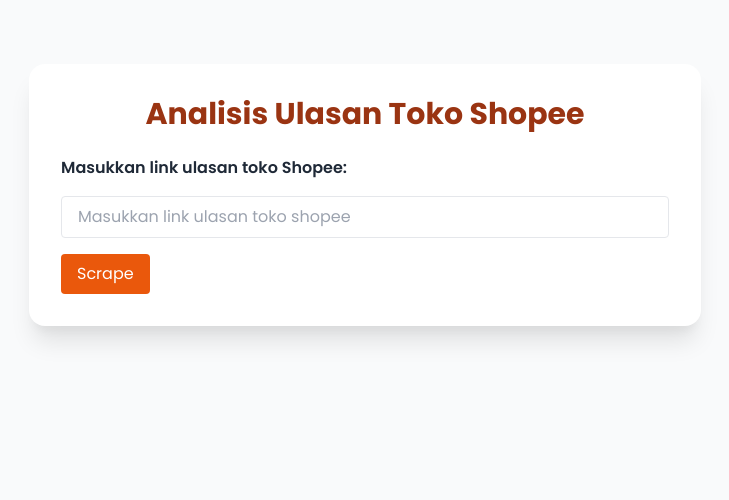
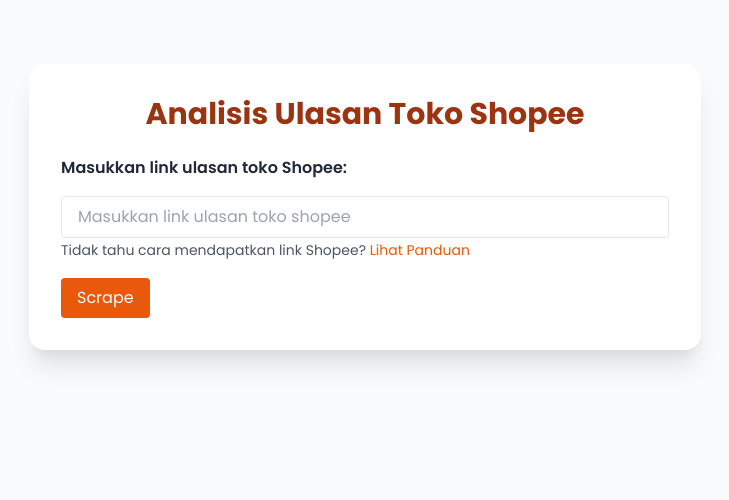
Before and after one commit to aliadwnt/ulasCheck, a Flask app: page / in a window 1280 px wide. Shown: the part 64-564 px from the top of the page, without its empty margins (275-1004 px from the left). Run offline with Flask 3, Linux system fonts and the light colour scheme; parts of the project's set-up code (start-up, migrations or seed data) failed here and were passed over; some libraries are stand-ins or nearby versions.

Commit message:
add tutorial get url

```diff
--- a/app/templates/pages/public/dashboard.html
+++ b/app/templates/pages/public/dashboard.html
@@ -20,6 +20,12 @@
           placeholder="Masukkan link ulasan toko shopee"
           required
         />
+       <small class="text-sm text-gray-600">
+        Tidak tahu cara mendapatkan link Shopee?
+        <a href="#" onclick="showModal('panduanModal')" class="text-orange-600 hover:underline">
+          Lihat Panduan
+        </a>
+      </small>
         <div class="flex space-x-4">
           <button id="scrapeBtn" type="submit" class="bg-orange-600 hover:bg-orange-700 text-white py-2 px-4 rounded transition">
             Scrape
@@ -65,7 +71,9 @@
               <td class="border px-2 py-2 text-center">{{ loop.index }}</td>
               <td class="border px-2 py-2">{{ row.Username }}</td>
               <td class="border px-2 py-2 max-w-[150px] truncate" title="{{ row.Produk }}">{{ row.Produk }}</td>
-              <td class="border px-2 py-2 max-w-[150px] truncate" title="{{ row.Review }}">{{ row.Review }}</td>
+              <td class="border px-2 py-2 max-w-[150px] truncate" title="{{ row.Review }}">
+                {{ row.Review | replace(':', ' ') | replace(',', ' ') | replace('.', ' ') | replace('!', ' ') | replace('?', ' ') | replace(';', ' ') | replace('-', ' ') }}
+              </td>
               <td class="border px-2 py-2">{{ row.Rating }}</td>
               <td class="border px-2 py-2">{{ row.ReviewAt }}</td>
             </tr>
@@ -243,12 +251,73 @@
 
 
       {% endif %}
+<!-- Modal Panduan Link Shopee -->
+<div id="panduanModal" class="fixed inset-0 bg-black bg-opacity-50 items-center justify-center z-50 hidden">
+  <div class="bg-white p-6 rounded-lg shadow-xl max-w-lg w-full relative transition-transform duration-300 transform scale-100">
+
+    <!-- Tombol Close -->
+    <button
+      onclick="hideModal('panduanModal')"
+      class="absolute top-3 right-3 text-gray-400 hover:text-gray-700 text-lg"
+    >
+      ✖
+    </button>
+
+    <!-- Judul -->
+    <h2 class="text-xl font-bold text-orange-800 mb-4">🔍 Cara Mendapatkan Link Ulasan Toko Shopee</h2>
+
+    <!-- Isi Panduan -->
+    <div class="space-y-4 text-sm text-gray-700 leading-relaxed">
+      <p>
+        Untuk melakukan analisis ulasan suatu toko di Shopee, kamu perlu memasukkan link halaman penilaian toko.
+        <br>Ikuti langkah-langkah berikut:</br>
+      </p>
+      <ol class="list-decimal pl-5 space-y-2">
+        <li>
+          Buka website shopee
+          <a href="https://shopee.co.id/" target="_blank" class="text-blue-600 underline hover:text-blue-800">
+            https://shopee.co.id/
+          </a>
+        </li>
+        <li>
+          Cari dan klik nama toko yang ingin kamu analisis.
+        </li>
+        <li>
+          Setelah masuk ke halaman toko, klik tab <strong>"Penilaian"</strong> atau <em>"Rating"</em>.
+        </li>
+        <li>
+          Salin URL halaman tersebut dari browser kamu. Linknya akan mengandung bagian seperti <code class="bg-gray-100 px-1 py-0.5 rounded text-xs">/rating?shop_id=...</code>
+        </li>
+        <li>
+          Tempelkan link tersebut ke dalam kolom input di halaman utama website ini.
+        </li>
+      </ol>
+
+      <div class="bg-orange-50 border-l-4 border-orange-400 px-4 py-3 rounded mt-4 text-sm">
+        <strong>Contoh Link Ulasan Toko:</strong><br>
+        <code class="block mt-1 text-xs bg-gray-100 px-2 py-1 rounded">
+          https://shopee.co.id/buyer/555974029/rating?shop_id=555954448
+        </code>
+      </div>
     </div>
+  </div>
+</div>
+
   </section>
 
   {% include 'components/footer.html' %}
 
-  <!-- Socket.IO -->
+<style>
+  .animate-fade-in {
+    animation: fadeIn 0.3s ease-out;
+  }
+
+  @keyframes fadeIn {
+    from { opacity: 0; transform: scale(0.95); }
+    to { opacity: 1; transform: scale(1); }
+  }
+</style>
+
 <script src="https://cdn.jsdelivr.net/npm/chart.js"></script>
 <script src="https://cdn.socket.io/4.7.2/socket.io.min.js"></script>
   <script>
@@ -281,6 +350,18 @@
           window.location.href = "/";
         }
       }
+
+      function showModal(id) {
+    const el = document.getElementById(id);
+    el.classList.remove("hidden");
+    el.classList.add("flex");
+  }
+
+    function hideModal(id) {
+      const el = document.getElementById(id);
+      el.classList.remove("flex");
+      el.classList.add("hidden");
+    }
 
     document.addEventListener("DOMContentLoaded", function () {
     const rows = document.querySelectorAll("#tableBody tr");
@@ -370,9 +451,7 @@
         e.target.submit();
       }, 3000);
     });
-  </script>
 
-<script>
   document.addEventListener("DOMContentLoaded", function () {
     {% if result and result.aspek_persen %}
       const ctx = document.getElementById('pieChart').getContext('2d');
```
